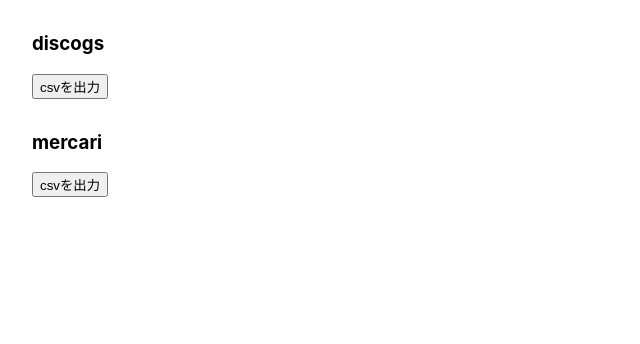
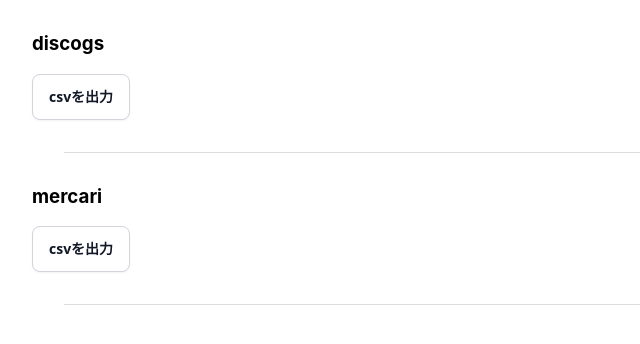
Before and after one commit to NaofumiOkamoto/solidity_record_admin, a React (Create React App) app in the folder front/: page / in a window 1280 px wide. Shown: the top 344 px of the page, without its empty margins (0-640 px from the left). Built offline with nearby package versions, Linux system fonts and the light colour scheme.

Commit message:
レイアウト修正

```diff
--- a/front/src/page/csv.tsx
+++ b/front/src/page/csv.tsx
@@ -21,32 +21,57 @@
     })
   }
 
-  const platforms = [
+  type Platforms = 'discogs' | 'mercari'
+
+  const platforms: Array<Platforms> = [
     'discogs',
     'mercari',
   ]
   const Container = styled.div`
   margin: 2rem;
 `
+  const Button = styled.button`
+    background-color: #FFFFFF;
+    border: 1px solid rgb(209,213,219);
+    border-radius: .5rem;
+    box-sizing: border-box;
+    color: #111827;
+    font-family: "Inter var",ui-sans-serif,system-ui,-apple-system,system-ui,"Segoe UI",Roboto,"Helvetica Neue",Arial,"Noto Sans",sans-serif,"Apple Color Emoji","Segoe UI Emoji","Segoe UI Symbol","Noto Color Emoji";
+    font-size: .875rem;
+    font-weight: 600;
+    line-height: 1.25rem;
+    padding: .75rem 1rem;
+    text-align: center;
+    text-decoration: none #D1D5DB solid;
+    text-decoration-thickness: auto;
+    box-shadow: 0 1px 2px 0 rgba(0, 0, 0, 0.05);
+    cursor: pointer;
+    user-select: none;
+    -webkit-user-select: none;
+    touch-action: manipulation;
+  `
+  const Hr = styled.hr`
+    width: 90%;
+    background-color: #dddddd;
+    height: 1px;
+    border: none;
+  `
 
   return (
     <>
-      {platforms.map((platform) => {
-        {/* <label for="country-select">国を選択</label>
-        <select name="countries" id="country-select">
-            <option value="">国</option>
-            <option value="dog">japan</option>
-            <option value="cat">海外</option>
-        </select> */}
+      {platforms.map(platform => {
         return (
+          <>
             <Container>
               <h3>{platform}</h3>
-            <button
+              <Button
                 onClick={() => getApi(platform)}
               >
                 csvを出力
-            </button>
+              </Button>
             </Container>
+            <Hr />
+          </>
         )
       })}
     </>
```
Lines whose indentation alone changed are shown as unchanged.
